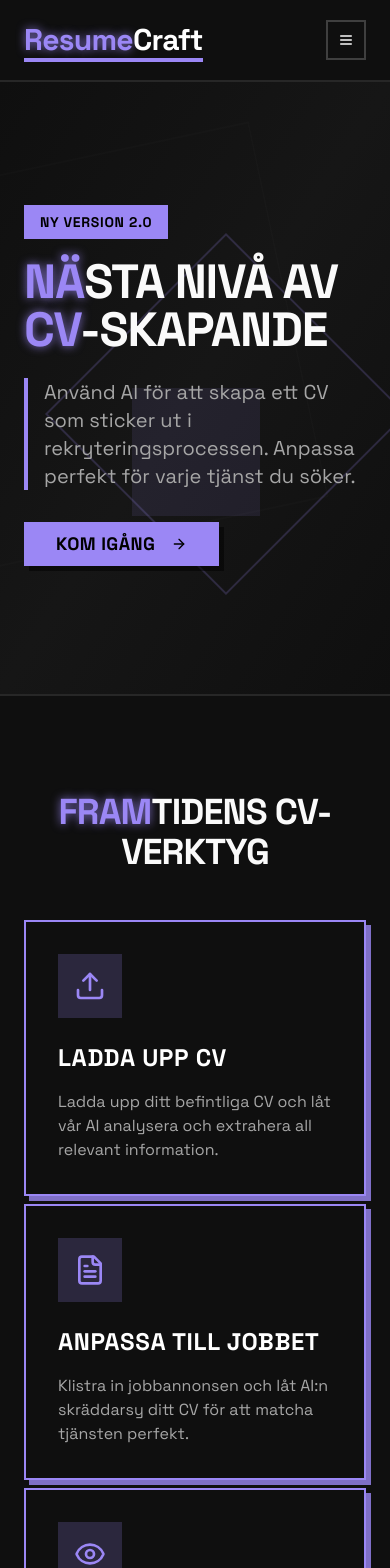
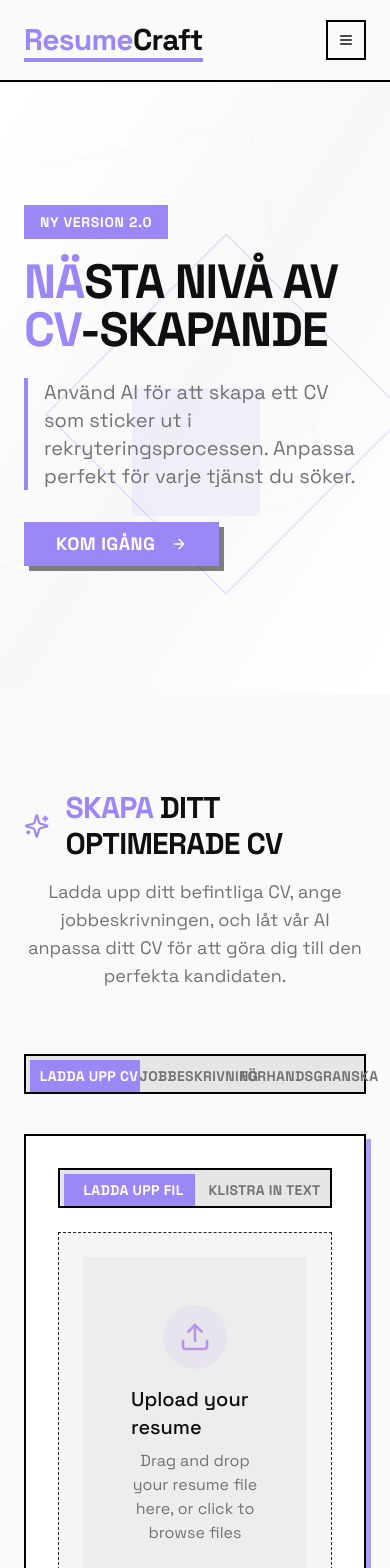
Before and after one commit to lundberg-ai/ai-resume-craft, a React (Vite) app: page / in a window 390 px wide. Shown: the top 1568 px of the page. Built offline with nearby package versions, Linux system fonts and the light colour scheme.

Commit message:
Refactor: Implement white mode neo-brutalist design
- Implemented white mode for the neo-brutalist design.
- Removed the "glow" effect from text.
- Reordered sections in the app.
- Added plain text upload functionality.

```diff
--- a/src/components/Layout.tsx
+++ b/src/components/Layout.tsx
@@ -12,11 +12,11 @@ const Layout: React.FC<LayoutProps> = ({ children }) => {
   const [mobileMenuOpen, setMobileMenuOpen] = React.useState(false);
 
   return (
-    <div className="min-h-screen bg-brutalist-dark text-foreground">
-      <header className="border-b-2 border-white/10 sticky top-0 z-10 bg-brutalist-dark">
+    <div className="min-h-screen bg-background text-foreground">
+      <header className="border-b-2 border-black sticky top-0 z-10 bg-background">
         <div className="container mx-auto px-6 py-5 flex justify-between items-center">
-          <h1 className="text-3xl md:text-4xl font-bold font-display tracking-tight text-white relative">
-            <span className="text-neon-purple neon-glow">Resume</span>Craft
+          <h1 className="text-3xl md:text-4xl font-bold font-display tracking-tight text-foreground relative">
+            <span className="text-neon-purple">Resume</span>Craft
             <div className="absolute -bottom-1 left-0 w-full h-1 bg-neon-purple"></div>
           </h1>
           <div className="md:hidden">
@@ -25,12 +25,12 @@ const Layout: React.FC<LayoutProps> = ({ children }) => {
               size="icon"
               onClick={() => setMobileMenuOpen(!mobileMenuOpen)}
               aria-label="Meny"
-              className="border-2 border-white/20 hover:border-neon-purple"
+              className="border-2 border-black hover:border-neon-purple"
             >
               <Menu className="h-5 w-5" />
             </Button>
           </div>
-          <nav className={`${mobileMenuOpen ? 'flex' : 'hidden'} md:flex absolute md:relative top-full left-0 right-0 md:top-auto bg-brutalist-dark md:bg-transparent p-4 md:p-0 border-b-2 border-white/10 md:border-none flex-col md:flex-row space-y-3 md:space-y-0 md:space-x-8`}>
+          <nav className={`${mobileMenuOpen ? 'flex' : 'hidden'} md:flex absolute md:relative top-full left-0 right-0 md:top-auto bg-background md:bg-transparent p-4 md:p-0 border-b-2 border-black md:border-none flex-col md:flex-row space-y-3 md:space-y-0 md:space-x-8`}>
             <a href="#" className="font-medium text-lg hover:text-neon-purple transition-colors duration-200 uppercase tracking-wide border-b-2 border-transparent hover:border-neon-purple pb-1">Hur det fungerar</a>
             <a href="#" className="font-medium text-lg hover:text-neon-purple transition-colors duration-200 uppercase tracking-wide border-b-2 border-transparent hover:border-neon-purple pb-1">Mallar</a>
             <a href="#" className="font-medium text-lg hover:text-neon-purple transition-colors duration-200 uppercase tracking-wide border-b-2 border-transparent hover:border-neon-purple pb-1">Priser</a>
@@ -40,7 +40,7 @@ const Layout: React.FC<LayoutProps> = ({ children }) => {
       <main>
         {children}
       </main>
-      <footer className="border-t-2 border-white/10 bg-brutalist-dark py-10 mt-16">
+      <footer className="border-t-2 border-black bg-background py-10 mt-16">
         <div className="container mx-auto px-6">
           <div className="grid grid-cols-1 md:grid-cols-3 gap-8">
             <div>
@@ -76,7 +76,7 @@ const Layout: React.FC<LayoutProps> = ({ children }) => {
               </div>
             </div>
           </div>
-          <div className="border-t-2 border-white/10 mt-8 pt-6 text-center text-sm text-muted-foreground">
+          <div className="border-t-2 border-black mt-8 pt-6 text-center text-sm text-muted-foreground">
             &copy; {new Date().getFullYear()} ResumeCraft. Alla rättigheter förbehållna.
           </div>
         </div>
--- a/src/components/ResumeUploader.tsx
+++ b/src/components/ResumeUploader.tsx
@@ -1,9 +1,11 @@
 
 import React, { useState, useRef } from 'react';
-import { Upload, FileText, Search } from 'lucide-react';
+import { Upload, FileText, Search, Type } from 'lucide-react';
 import { Button } from '@/components/ui/button';
 import { Card, CardContent } from '@/components/ui/card';
 import { Separator } from '@/components/ui/separator';
+import { Textarea } from '@/components/ui/textarea';
+import { Tabs, TabsContent, TabsList, TabsTrigger } from '@/components/ui/tabs';
 import { useToast } from "@/hooks/use-toast";
 
 interface ResumeUploaderProps {
@@ -15,6 +17,8 @@ const ResumeUploader: React.FC<ResumeUploaderProps> = ({ onUploadComplete }) =>
   const [isDragging, setIsDragging] = useState<boolean>(false);
   const [file, setFile] = useState<File | null>(null);
   const [isProcessing, setIsProcessing] = useState<boolean>(false);
+  const [textContent, setTextContent] = useState<string>("");
+  const [activeTab, setActiveTab] = useState<string>("file");
   const fileInputRef = useRef<HTMLInputElement>(null);
 
   const handleDragEnter = (e: React.DragEvent) => {
@@ -67,7 +71,7 @@ const ResumeUploader: React.FC<ResumeUploaderProps> = ({ onUploadComplete }) =>
   };
 
   const handleProcessResume = () => {
-    if (!file) return;
+    if (!file && !textContent.trim()) return;
 
     setIsProcessing(true);
 
@@ -124,6 +128,25 @@ const ResumeUploader: React.FC<ResumeUploaderProps> = ({ onUploadComplete }) =>
 
   return (
     <div className="max-w-3xl mx-auto">
+      <Tabs value={activeTab} onValueChange={setActiveTab} className="w-full">
+        <TabsList className="grid w-full grid-cols-2 mb-6 bg-secondary border-2 border-black p-1 rounded-none">
+          <TabsTrigger
+            value="file"
+            className="data-[state=active]:bg-neon-purple data-[state=active]:text-white rounded-none uppercase font-bold tracking-wide"
+          >
+            <Upload className="mr-2 h-4 w-4" />
+            Ladda upp fil
+          </TabsTrigger>
+          <TabsTrigger
+            value="text"
+            className="data-[state=active]:bg-neon-purple data-[state=active]:text-white rounded-none uppercase font-bold tracking-wide"
+          >
+            <Type className="mr-2 h-4 w-4" />
+            Klistra in text
+          </TabsTrigger>
+        </TabsList>
+
+        <TabsContent value="file">
           <Card className="border border-dashed border-input">
             <CardContent className="pt-6">
               <div
@@ -165,7 +188,7 @@ const ResumeUploader: React.FC<ResumeUploaderProps> = ({ onUploadComplete }) =>
                   type="button"
                   onClick={() => file ? handleProcessResume() : fileInputRef.current?.click()}
                   disabled={isProcessing}
-              className="min-w-[180px]"
+                  className="min-w-[180px] bg-neon-purple hover:bg-neon-purple/80 text-white rounded-none uppercase font-bold tracking-wide shadow-[5px_5px_0_rgba(0,0,0,0.5)]"
                 >
                   {isProcessing ? (
                     <>Processing...</>
@@ -194,6 +217,7 @@ const ResumeUploader: React.FC<ResumeUploaderProps> = ({ onUploadComplete }) =>
                         });
                         handleFileChange(mockFile);
                       }}
+                      className="border-2 border-black hover:bg-secondary rounded-none"
                     >
                       <Search className="mr-2 h-4 w-4" />
                       Use example resume
@@ -203,6 +227,42 @@ const ResumeUploader: React.FC<ResumeUploaderProps> = ({ onUploadComplete }) =>
               )}
             </CardContent>
           </Card>
+        </TabsContent>
+
+        <TabsContent value="text">
+          <Card className="border border-dashed border-input">
+            <CardContent className="pt-6">
+              <div className="space-y-4">
+                <div className="text-center">
+                  <div className="w-16 h-16 mx-auto mb-4 rounded-full bg-primary/10 flex items-center justify-center">
+                    <Type className="w-8 h-8 text-primary" />
+                  </div>
+                  <h3 className="text-xl font-medium mb-2">Paste your resume text</h3>
+                  <p className="text-muted-foreground mb-6">
+                    Copy and paste your resume content directly into the text area below
+                  </p>
+                </div>
+
+                <Textarea
+                  placeholder="Paste your resume content here..."
+                  value={textContent}
+                  onChange={(e) => setTextContent(e.target.value)}
+                  className="min-h-[300px] brutalist-input resize-none"
+                />
+
+                <Button
+                  type="button"
+                  onClick={handleProcessResume}
+                  disabled={isProcessing || !textContent.trim()}
+                  className="w-full bg-neon-purple hover:bg-neon-purple/80 text-white rounded-none uppercase font-bold tracking-wide shadow-[5px_5px_0_rgba(0,0,0,0.5)]"
+                >
+                  {isProcessing ? "Processing..." : "Process Resume Text"}
+                </Button>
+              </div>
+            </CardContent>
+          </Card>
+        </TabsContent>
+      </Tabs>
     </div>
   );
 };
--- a/src/index.css
+++ b/src/index.css
@@ -7,41 +7,41 @@
 
 @layer base {
   :root {
-    --background: 0 0% 6%;
-    --foreground: 0 0% 98%;
+    --background: 0 0% 98%;
+    --foreground: 0 0% 6%;
 
-    --card: 0 0% 9%;
-    --card-foreground: 0 0% 98%;
+    --card: 0 0% 96%;
+    --card-foreground: 0 0% 6%;
 
-    --popover: 0 0% 9%;
-    --popover-foreground: 0 0% 98%;
+    --popover: 0 0% 96%;
+    --popover-foreground: 0 0% 6%;
 
     --primary: 267 59% 74%;
-    --primary-foreground: 0 0% 6%;
+    --primary-foreground: 0 0% 100%;
 
-    --secondary: 0 0% 13%;
-    --secondary-foreground: 0 0% 98%;
+    --secondary: 0 0% 90%;
+    --secondary-foreground: 0 0% 6%;
 
-    --muted: 0 0% 13%;
-    --muted-foreground: 0 0% 65%;
+    --muted: 0 0% 92%;
+    --muted-foreground: 0 0% 45%;
 
     --accent: 267 59% 74%;
-    --accent-foreground: 0 0% 6%;
+    --accent-foreground: 0 0% 100%;
 
     --destructive: 0 62.8% 30.6%;
     --destructive-foreground: 0 0% 98%;
 
-    --border: 0 0% 20%;
-    --input: 0 0% 20%;
+    --border: 0 0% 15%;
+    --input: 0 0% 15%;
     --ring: 267 59% 74%;
 
-    --sidebar-background: 0 0% 6%;
-    --sidebar-foreground: 0 0% 98%;
+    --sidebar-background: 0 0% 98%;
+    --sidebar-foreground: 0 0% 6%;
     --sidebar-primary: 267 59% 74%;
     --sidebar-primary-foreground: 0 0% 100%;
-    --sidebar-accent: 0 0% 13%;
-    --sidebar-accent-foreground: 0 0% 98%;
-    --sidebar-border: 0 0% 20%;
+    --sidebar-accent: 0 0% 90%;
+    --sidebar-accent-foreground: 0 0% 6%;
+    --sidebar-border: 0 0% 15%;
     --sidebar-ring: 267 59% 74%;
 
     --resume-primary: var(--primary, #9b87f5);
@@ -66,23 +66,19 @@
 
 @layer components {
   .glass-card {
-    @apply bg-black/50 border-2 border-white/10 shadow-[5px_5px_0_rgba(155,135,245,0.5)];
+    @apply bg-white/80 border-2 border-black/20 shadow-[5px_5px_0_rgba(0,0,0,0.3)];
   }
 
   .brutalist-card {
-    @apply bg-[#0F0F0F] border-2 border-neon-purple shadow-[5px_5px_0_rgba(155,135,245,0.8)];
+    @apply bg-white border-2 border-black shadow-[5px_5px_0_rgba(155,135,245,0.8)];
   }
 
   .brutalist-border {
-    @apply border-2 border-neon-purple shadow-[5px_5px_0_rgba(155,135,245,0.5)];
+    @apply border-2 border-black shadow-[5px_5px_0_rgba(155,135,245,0.5)];
   }
 
   .brutalist-input {
-    @apply bg-[#0F0F0F] border-2 border-white/20 focus:border-neon-purple transition-all duration-300;
-  }
-
-  .neon-glow {
-    text-shadow: 0 0 10px rgba(155, 135, 245, 0.8);
+    @apply bg-white border-2 border-black/30 focus:border-neon-purple transition-all duration-300;
   }
 
   .resume-container {
@@ -110,15 +106,11 @@
   }
 
   .shimmer {
-    @apply animate-shimmer bg-gradient-to-r from-transparent via-white/10 to-transparent bg-[length:500px_100%] relative overflow-hidden before:absolute before:inset-0;
+    @apply animate-shimmer bg-gradient-to-r from-transparent via-black/10 to-transparent bg-[length:500px_100%] relative overflow-hidden before:absolute before:inset-0;
   }
 
   .hero-gradient {
     @apply bg-hero-brutalist;
-  }
-
-  .text-glow {
-    text-shadow: 0 0 10px rgba(155, 135, 245, 0.8);
   }
 
   .neon-gradient {
@@ -126,10 +118,10 @@
   }
 
   .brutalist-grid {
-    @apply grid grid-cols-3 gap-0 border-2 border-white/20;
+    @apply grid grid-cols-3 gap-0 border-2 border-black/20;
   }
 
   .brutalist-grid > div {
-    @apply border-2 border-white/20 p-4;
+    @apply border-2 border-black/20 p-4;
   }
 }
--- a/src/pages/Index.tsx
+++ b/src/pages/Index.tsx
@@ -85,27 +85,27 @@ const Index: React.FC = () => {
         {/* Background elements */}
         <div className="absolute inset-0 overflow-hidden">
           <div className="absolute top-1/3 left-1/4 w-64 h-64 border-2 border-neon-purple rotate-45 opacity-20"></div>
-          <div className="absolute bottom-1/4 right-1/4 w-96 h-96 border-2 border-white/10 -rotate-12 opacity-10"></div>
+          <div className="absolute bottom-1/4 right-1/4 w-96 h-96 border-2 border-black/10 -rotate-12 opacity-10"></div>
           <div className="absolute top-1/2 right-1/3 w-32 h-32 bg-neon-purple/10 rounded-sm"></div>
         </div>
 
         <div className="container mx-auto px-6 py-32 md:py-40 relative z-10">
           <div className="max-w-4xl mx-auto">
             <div className="mb-6 inline-block">
-              <span className="px-4 py-2 bg-neon-purple text-black font-bold uppercase text-sm tracking-wider">
+              <span className="px-4 py-2 bg-neon-purple text-white font-bold uppercase text-sm tracking-wider">
                 Ny version 2.0
               </span>
             </div>
             <h1 className="text-5xl md:text-7xl font-bold font-display mb-6 animate-fade-in uppercase tracking-tight">
-              <span className="text-neon-purple neon-glow">NÄ</span>STA NIVÅ AV<br />
-              <span className="text-neon-purple neon-glow">CV</span>-SKAPANDE
+              <span className="text-neon-purple">NÄ</span>STA NIVÅ AV<br />
+              <span className="text-neon-purple">CV</span>-SKAPANDE
             </h1>
             <p className="text-xl md:text-2xl text-muted-foreground mb-8 animate-slide-in max-w-2xl border-l-4 border-neon-purple pl-4">
               Använd AI för att skapa ett CV som sticker ut i rekryteringsprocessen. Anpassa perfekt för varje tjänst du söker.
             </p>
             <Button
               size="lg"
-              className="rounded-none text-lg px-8 animate-fade-in bg-neon-purple hover:bg-neon-purple/80 text-black font-bold uppercase tracking-wide shadow-[5px_5px_0_rgba(0,0,0,0.5)]"
+              className="rounded-none text-lg px-8 animate-fade-in bg-neon-purple hover:bg-neon-purple/80 text-white font-bold uppercase tracking-wide shadow-[5px_5px_0_rgba(0,0,0,0.5)]"
               onClick={() => document.getElementById('app-section')?.scrollIntoView({ behavior: 'smooth' })}
             >
               Kom igång <ArrowRight className="ml-2" />
@@ -114,46 +114,14 @@ const Index: React.FC = () => {
         </div>
       </div>
 
-      {/* Features Section */}
-      <div className="py-24 bg-brutalist-dark relative border-y-2 border-white/10">
-        <div className="container mx-auto px-6 relative z-10">
-          <h2 className="text-4xl font-bold font-display mb-12 text-center uppercase tracking-tight">
-            <span className="text-neon-purple neon-glow">FRAM</span>TIDENS CV-VERKTYG
-          </h2>
-          <div className="grid grid-cols-1 md:grid-cols-3 gap-2">
-            <div className="brutalist-card p-8 animate-fade-in">
-              <div className="h-16 w-16 bg-neon-purple/20 mb-6 flex items-center justify-center">
-                <Upload className="h-8 w-8 text-neon-purple" />
-              </div>
-              <h3 className="font-display text-2xl font-bold mb-4 text-white uppercase tracking-wide">Ladda upp CV</h3>
-              <p className="text-muted-foreground">Ladda upp ditt befintliga CV och låt vår AI analysera och extrahera all relevant information.</p>
-            </div>
-            <div className="brutalist-card p-8 animate-fade-in delay-100">
-              <div className="h-16 w-16 bg-neon-purple/20 mb-6 flex items-center justify-center">
-                <FileText className="h-8 w-8 text-neon-purple" />
-              </div>
-              <h3 className="font-display text-2xl font-bold mb-4 text-white uppercase tracking-wide">Anpassa till jobbet</h3>
-              <p className="text-muted-foreground">Klistra in jobbannonsen och låt AI:n skräddarsy ditt CV för att matcha tjänsten perfekt.</p>
-            </div>
-            <div className="brutalist-card p-8 animate-fade-in delay-200">
-              <div className="h-16 w-16 bg-neon-purple/20 mb-6 flex items-center justify-center">
-                <Eye className="h-8 w-8 text-neon-purple" />
-              </div>
-              <h3 className="font-display text-2xl font-bold mb-4 text-white uppercase tracking-wide">Förhandsvisa</h3>
-              <p className="text-muted-foreground">Se resultatet direkt i browsern, redigera och justera innehållet innan du laddar ner.</p>
-            </div>
-          </div>
-        </div>
-      </div>
-
-      {/* App Section */}
+      {/* App Section - Moved up */}
       <div id="app-section" className="py-24 relative overflow-hidden">
         <div className="max-w-7xl mx-auto px-6 relative z-10">
           <div className="mb-16">
             <div className="flex items-center justify-center mb-4">
               <Sparkles className="h-8 w-8 text-neon-purple mr-4" />
               <h2 className="text-3xl font-bold font-display uppercase tracking-tight">
-                <span className="text-neon-purple neon-glow">Skapa</span> ditt optimerade CV
+                <span className="text-neon-purple">Skapa</span> ditt optimerade CV
               </h2>
             </div>
             <p className="text-lg text-muted-foreground max-w-2xl mx-auto animate-slide-in text-center">
@@ -162,24 +130,24 @@ const Index: React.FC = () => {
           </div>
 
           <Tabs value={activeStep} onValueChange={setActiveStep} className="w-full">
-            <TabsList className="grid grid-cols-3 w-full max-w-xl mx-auto mb-10 bg-brutalist-dark border-2 border-white/20 p-1 rounded-none">
+            <TabsList className="grid grid-cols-3 w-full max-w-xl mx-auto mb-10 bg-secondary border-2 border-black p-1 rounded-none">
               <TabsTrigger
                 value="upload"
-                className="data-[state=active]:bg-neon-purple data-[state=active]:text-black rounded-none uppercase font-bold tracking-wide"
+                className="data-[state=active]:bg-neon-purple data-[state=active]:text-white rounded-none uppercase font-bold tracking-wide"
               >
                 <Upload className="mr-2 h-4 w-4" />
                 Ladda upp CV
               </TabsTrigger>
               <TabsTrigger
                 value="job"
-                className="data-[state=active]:bg-neon-purple data-[state=active]:text-black rounded-none uppercase font-bold tracking-wide"
+                className="data-[state=active]:bg-neon-purple data-[state=active]:text-white rounded-none uppercase font-bold tracking-wide"
               >
                 <FileText className="mr-2 h-4 w-4" />
                 Jobbeskrivning
               </TabsTrigger>
               <TabsTrigger
                 value="preview"
-                className="data-[state=active]:bg-neon-purple data-[state=active]:text-black rounded-none uppercase font-bold tracking-wide"
+                className="data-[state=active]:bg-neon-purple data-[state=active]:text-white rounded-none uppercase font-bold tracking-wide"
               >
                 <Eye className="mr-2 h-4 w-4" />
                 Förhandsgranska
@@ -214,7 +182,7 @@ const Index: React.FC = () => {
                   <div className="mt-8">
                     <Button
                       onClick={handleResumeDownload}
-                      className="w-full bg-neon-purple hover:bg-neon-purple/80 text-black uppercase font-bold tracking-wide rounded-none shadow-[5px_5px_0_rgba(0,0,0,0.5)]"
+                      className="w-full bg-neon-purple hover:bg-neon-purple/80 text-white uppercase font-bold tracking-wide rounded-none shadow-[5px_5px_0_rgba(0,0,0,0.5)]"
                     >
                       <Download className="mr-2 h-4 w-4" />
                       Ladda ner CV
@@ -237,17 +205,49 @@ const Index: React.FC = () => {
         </div>
       </div>
 
+      {/* Features Section - Moved down */}
+      <div className="py-24 bg-secondary relative border-y-2 border-black">
+        <div className="container mx-auto px-6 relative z-10">
+          <h2 className="text-4xl font-bold font-display mb-12 text-center uppercase tracking-tight">
+            <span className="text-neon-purple">FRAM</span>TIDENS CV-VERKTYG
+          </h2>
+          <div className="grid grid-cols-1 md:grid-cols-3 gap-2">
+            <div className="brutalist-card p-8 animate-fade-in">
+              <div className="h-16 w-16 bg-neon-purple/20 mb-6 flex items-center justify-center">
+                <Upload className="h-8 w-8 text-neon-purple" />
+              </div>
+              <h3 className="font-display text-2xl font-bold mb-4 text-foreground uppercase tracking-wide">Ladda upp CV</h3>
+              <p className="text-muted-foreground">Ladda upp ditt befintliga CV och låt vår AI analysera och extrahera all relevant information.</p>
+            </div>
+            <div className="brutalist-card p-8 animate-fade-in delay-100">
+              <div className="h-16 w-16 bg-neon-purple/20 mb-6 flex items-center justify-center">
+                <FileText className="h-8 w-8 text-neon-purple" />
+              </div>
+              <h3 className="font-display text-2xl font-bold mb-4 text-foreground uppercase tracking-wide">Anpassa till jobbet</h3>
+              <p className="text-muted-foreground">Klistra in jobbannonsen och låt AI:n skräddarsy ditt CV för att matcha tjänsten perfekt.</p>
+            </div>
+            <div className="brutalist-card p-8 animate-fade-in delay-200">
+              <div className="h-16 w-16 bg-neon-purple/20 mb-6 flex items-center justify-center">
+                <Eye className="h-8 w-8 text-neon-purple" />
+              </div>
+              <h3 className="font-display text-2xl font-bold mb-4 text-foreground uppercase tracking-wide">Förhandsvisa</h3>
+              <p className="text-muted-foreground">Se resultatet direkt i browsern, redigera och justera innehållet innan du laddar ner.</p>
+            </div>
+          </div>
+        </div>
+      </div>
+
       {/* Testimonials Section */}
-      <div className="py-24 bg-brutalist-dark relative border-y-2 border-white/10">
+      <div className="py-24 bg-background relative border-y-2 border-black">
         <div className="container mx-auto px-6 relative z-10">
           <h2 className="text-4xl font-bold font-display mb-16 text-center uppercase tracking-tight">
-            <span className="text-neon-purple neon-glow">VAD</span> VÅRA ANVÄNDARE SÄGER
+            <span className="text-neon-purple">VAD</span> VÅRA ANVÄNDARE SÄGER
           </h2>
           <div className="grid grid-cols-1 md:grid-cols-3 gap-2">
             <div className="brutalist-card p-8 hover:shadow-[5px_5px_0_rgba(155,135,245,0.8)] transition-all duration-300 transform hover:-translate-y-1">
               <div className="flex items-center mb-6">
                 <div className="w-14 h-14 bg-neon-purple/20 flex items-center justify-center">
-                  <div className="w-12 h-12 bg-brutalist-dark flex items-center justify-center text-neon-purple font-bold text-lg">A</div>
+                  <div className="w-12 h-12 bg-background flex items-center justify-center text-neon-purple font-bold text-lg">A</div>
                 </div>
                 <div className="ml-4">
                   <h4 className="font-bold text-neon-purple uppercase tracking-wider">Anna Andersson</h4>
@@ -259,7 +259,7 @@ const Index: React.FC = () => {
             <div className="brutalist-card p-8 hover:shadow-[5px_5px_0_rgba(155,135,245,0.8)] transition-all duration-300 transform hover:-translate-y-1">
               <div className="flex items-center mb-6">
                 <div className="w-14 h-14 bg-neon-purple/20 flex items-center justify-center">
-                  <div className="w-12 h-12 bg-brutalist-dark flex items-center justify-center text-neon-purple font-bold text-lg">E</div>
+                  <div className="w-12 h-12 bg-background flex items-center justify-center text-neon-purple font-bold text-lg">E</div>
                 </div>
                 <div className="ml-4">
                   <h4 className="font-bold text-neon-purple uppercase tracking-wider">Erik Johansson</h4>
@@ -271,7 +271,7 @@ const Index: React.FC = () => {
             <div className="brutalist-card p-8 hover:shadow-[5px_5px_0_rgba(155,135,245,0.8)] transition-all duration-300 transform hover:-translate-y-1">
               <div className="flex items-center mb-6">
                 <div className="w-14 h-14 bg-neon-purple/20 flex items-center justify-center">
-                  <div className="w-12 h-12 bg-brutalist-dark flex items-center justify-center text-neon-purple font-bold text-lg">M</div>
+                  <div className="w-12 h-12 bg-background flex items-center justify-center text-neon-purple font-bold text-lg">M</div>
                 </div>
                 <div className="ml-4">
                   <h4 className="font-bold text-neon-purple uppercase tracking-wider">Maria Lindgren</h4>
```
Also changed, not shown: src/components/ThemeSelector.tsx (+5 -5 lines), tailwind.config.ts (+4 -5 lines). Lines whose indentation alone changed are shown as unchanged.
